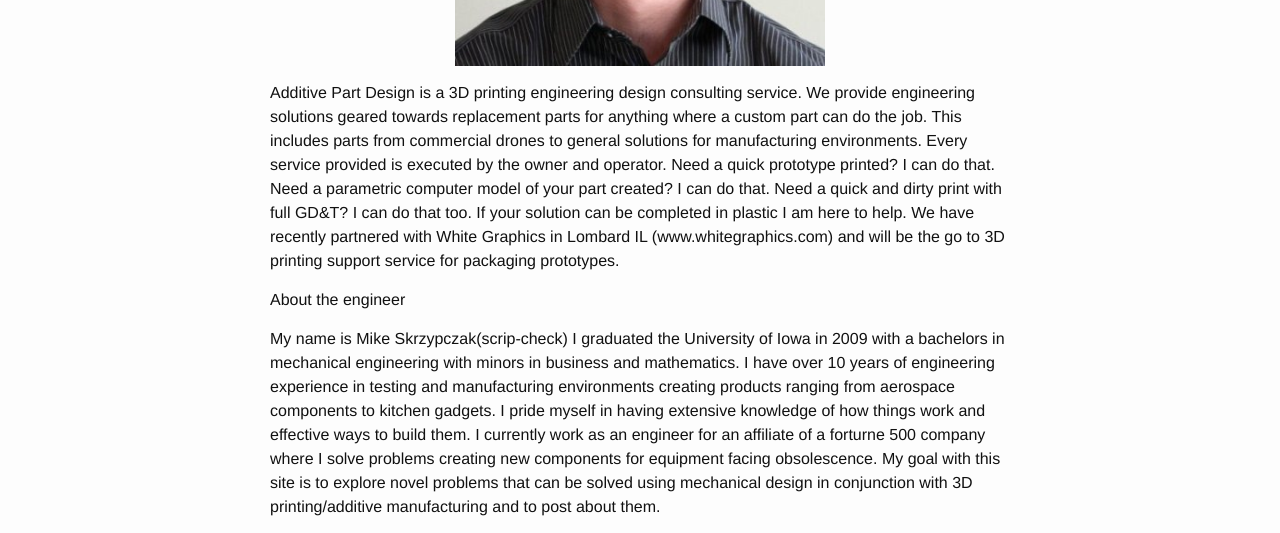
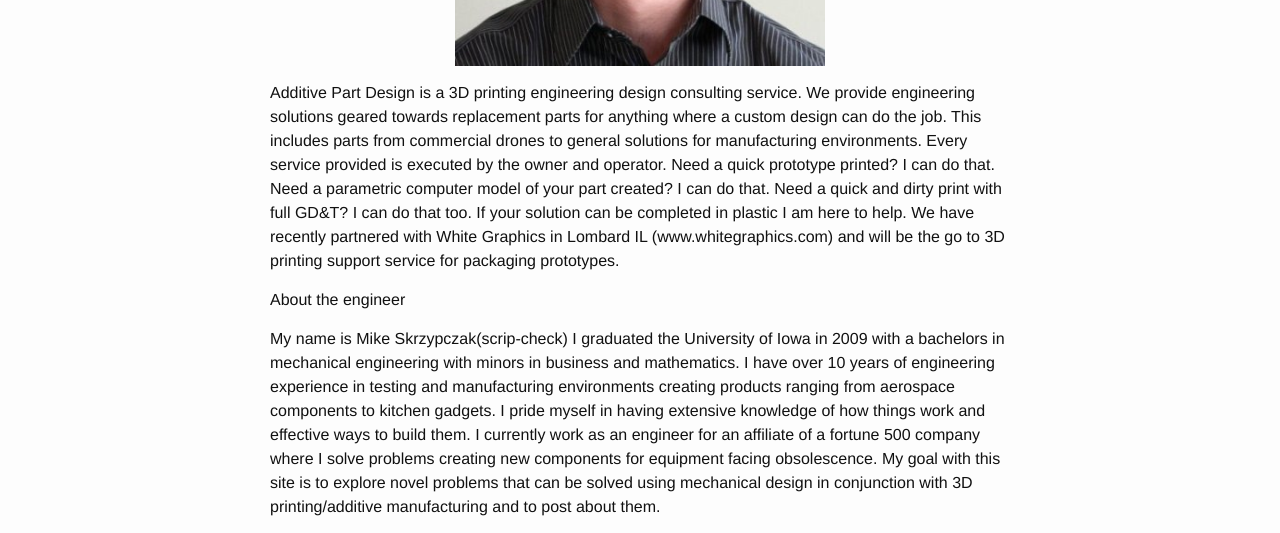
Before and after one commit to AdditivePartDesign/AdditivePartDesign.github.io, a Jekyll site: the page built from about.md, in a window 1280 px wide. Shown: the part 468-1001 px from the top of the page. Built offline with Jekyll 4.4.1, drawn with Linux system fonts in a browser that asks for light colours.

Commit message:
Update about.md

```diff
--- a/about.md
+++ b/about.md
@@ -5,8 +5,8 @@ permalink: /about/
 ---
 ![Sexy John Stamos](/images/me.jpg){: .center-image .half-width}
 
-Additive Part Design is a 3D printing engineering design consulting service. We provide engineering solutions geared towards replacement parts for anything where a custom part can do the job. This includes parts from commercial drones to general solutions for manufacturing environments. Every service provided is executed by the owner and operator. Need a quick prototype printed? I can do that. Need a parametric computer model of your part created? I can do that. Need a quick and dirty print with full GD&amp;T? I can do that too. If your solution can be completed in plastic I am here to help. We have recently partnered with White Graphics in Lombard IL (www.whitegraphics.com) and will be the go to 3D printing support service for packaging prototypes.
+Additive Part Design is a 3D printing engineering design consulting service. We provide engineering solutions geared towards replacement parts for anything where a custom design can do the job. This includes parts from commercial drones to general solutions for manufacturing environments. Every service provided is executed by the owner and operator. Need a quick prototype printed? I can do that. Need a parametric computer model of your part created? I can do that. Need a quick and dirty print with full GD&amp;T? I can do that too. If your solution can be completed in plastic I am here to help. We have recently partnered with White Graphics in Lombard IL (www.whitegraphics.com) and will be the go to 3D printing support service for packaging prototypes.
 
 About the engineer
 
-My name is Mike Skrzypczak(scrip-check) I graduated the University of Iowa in 2009 with a bachelors in mechanical engineering with minors in business and mathematics. I have over 10 years of engineering experience in testing and manufacturing environments creating products ranging from aerospace components to kitchen gadgets. I pride myself in having extensive knowledge of how things work and effective ways to build them. I currently work as an engineer for an affiliate of a forturne 500 company where I solve problems creating new components for equipment facing obsolescence. My goal with this site is to explore novel problems that can be solved using mechanical design in conjunction with 3D printing/additive manufacturing and to post about them.
+My name is Mike Skrzypczak(scrip-check) I graduated the University of Iowa in 2009 with a bachelors in mechanical engineering with minors in business and mathematics. I have over 10 years of engineering experience in testing and manufacturing environments creating products ranging from aerospace components to kitchen gadgets. I pride myself in having extensive knowledge of how things work and effective ways to build them. I currently work as an engineer for an affiliate of a fortune 500 company where I solve problems creating new components for equipment facing obsolescence. My goal with this site is to explore novel problems that can be solved using mechanical design in conjunction with 3D printing/additive manufacturing and to post about them.
```
